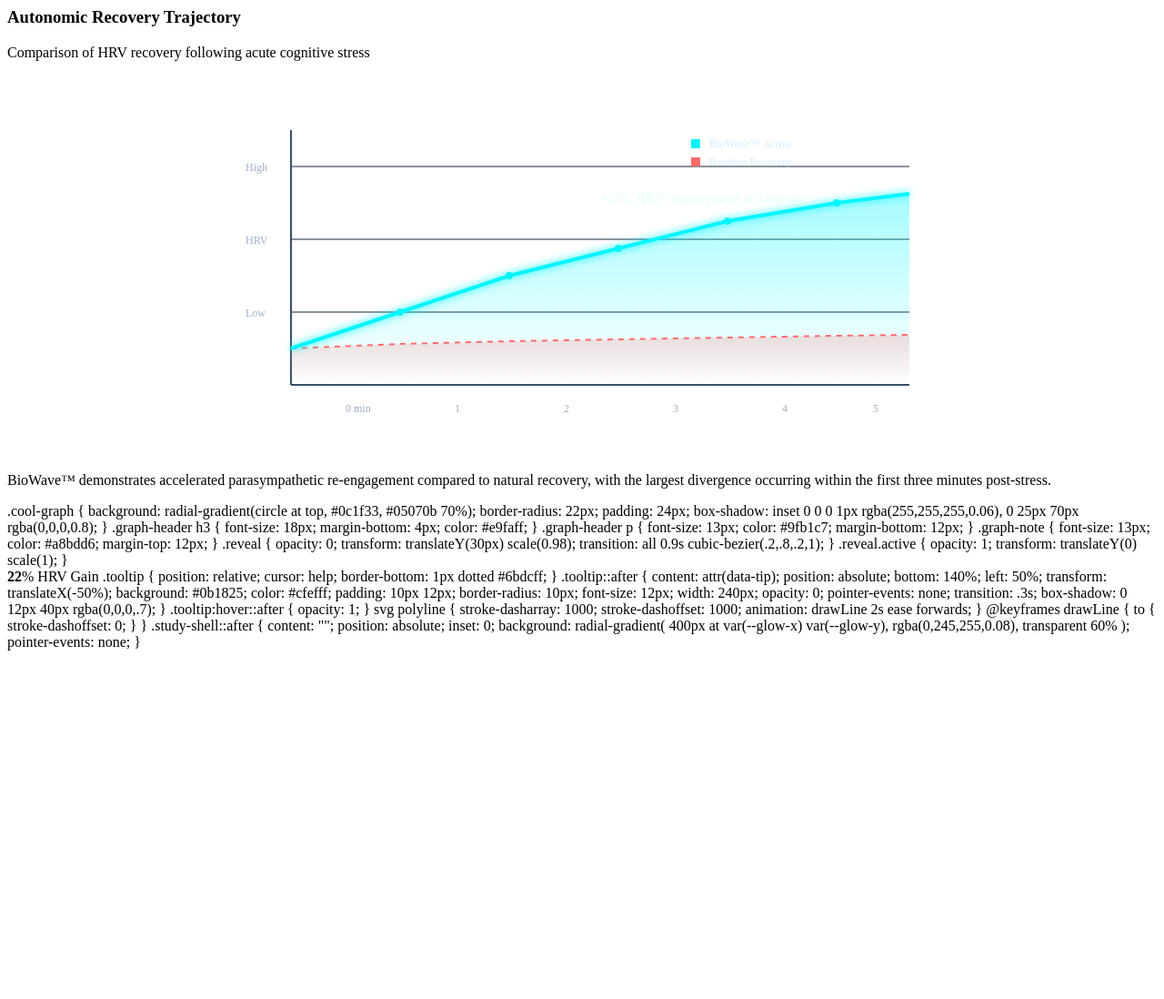
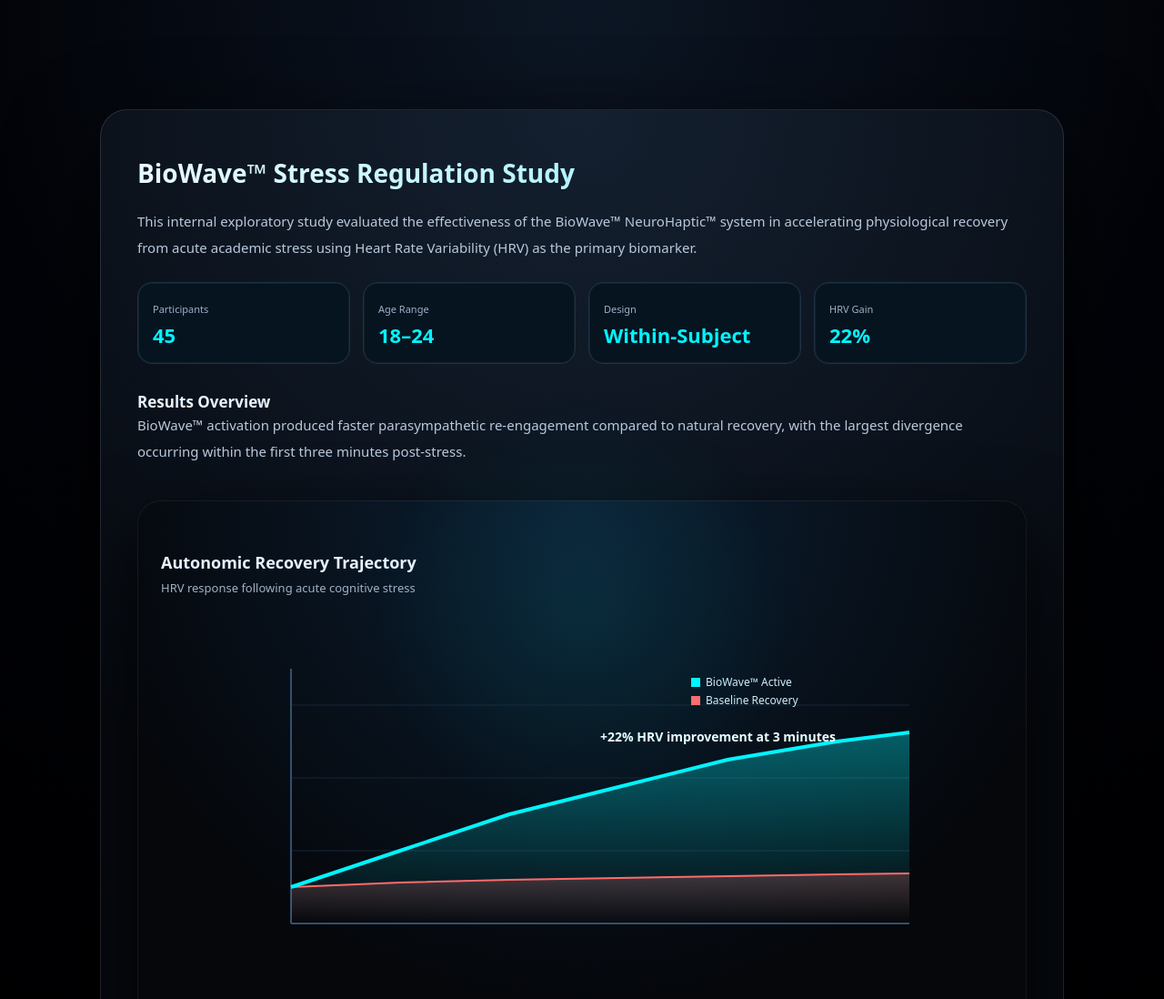
Before and after one commit to SPARKLECORP369/SPARKLE-CORPORATIONS, a plain HTML site: page index.html in a window 1280 px wide. Shown: the top 1098 px of the page at 91% size. Before the commit the page ends 800 px from the top, so only its background shows below. Drawn offline with Linux system fonts and the light colour scheme.

Commit message:
index.html

```diff
--- a/index.html
+++ b/index.html
@@ -1,34 +1,203 @@
-<div class="chart-wrapper cool-graph">
+<!DOCTYPE html>
+<html lang="en">
+<head>
+<meta charset="UTF-8" />
+<meta name="viewport" content="width=device-width, initial-scale=1.0" />
+<title>Sparkle Corporations — BioWave™ Study</title>
+
+<style>
+:root{
+  --accent:#00f5ff;
+  --accent-soft:#00cfe6;
+  --bg:#05070b;
+  --card:#0b111a;
+  --text:#eaf6ff;
+  --muted:#9fb1c7;
+}
+
+/* RESET */
+*{margin:0;padding:0;box-sizing:border-box}
+body{
+  font-family:system-ui,-apple-system,Segoe UI,sans-serif;
+  background:radial-gradient(circle at top,#0c1624 0,#020308 45%,#000 100%);
+  color:var(--text);
+}
+
+/* LAYOUT */
+main{
+  max-width:1100px;
+  margin:auto;
+  padding:60px 20px;
+}
+
+/* STUDY GLASS */
+.study-shell{
+  position:relative;
+  padding:60px 0;
+}
+.study-shell::after{
+  content:"";
+  position:absolute;
+  inset:0;
+  background:radial-gradient(
+    400px at var(--glow-x,50%) var(--glow-y,50%),
+    rgba(0,245,255,.08),
+    transparent 60%
+  );
+  pointer-events:none;
+}
+.study-glass{
+  background:
+    radial-gradient(circle at top,#142030,#06090f 70%);
+  border-radius:30px;
+  padding:50px 40px;
+  border:1px solid rgba(255,255,255,.12);
+  backdrop-filter:blur(22px);
+  box-shadow:0 40px 100px rgba(0,0,0,.85);
+}
+
+/* TYPOGRAPHY */
+h2{
+  font-size:28px;
+  margin-bottom:20px;
+  background:linear-gradient(90deg,#e9faff,#7deeff);
+  -webkit-background-clip:text;
+  -webkit-text-fill-color:transparent;
+}
+p{
+  font-size:15px;
+  line-height:1.9;
+  color:#b9c9dd;
+  margin-bottom:14px;
+}
+h3{
+  margin-top:30px;
+  font-size:17px;
+  color:#e7f2ff;
+}
+
+/* METRICS */
+.metric-grid{
+  display:grid;
+  grid-template-columns:repeat(auto-fit,minmax(160px,1fr));
+  gap:14px;
+  margin:24px 0;
+}
+.metric-card{
+  background:#061420;
+  border-radius:16px;
+  padding:16px;
+  border:1px solid #1e3246;
+  box-shadow:inset 0 0 0 1px rgba(255,255,255,.05);
+}
+.metric-card span{
+  font-size:11px;
+  color:var(--muted);
+}
+.metric-card strong{
+  display:block;
+  font-size:22px;
+  color:var(--accent);
+  margin-top:4px;
+}
+
+/* GRAPH */
+.cool-graph{
+  margin-top:40px;
+  padding:26px;
+  border-radius:26px;
+  background:radial-gradient(circle at top,#0c1f33,#05070b 70%);
+  box-shadow:
+    inset 0 0 0 1px rgba(255,255,255,.06),
+    0 30px 80px rgba(0,0,0,.8);
+}
+.graph-header h3{
+  font-size:18px;
+  margin-bottom:4px;
+}
+.graph-header p{
+  font-size:13px;
+  color:var(--muted);
+  margin-bottom:16px;
+}
+
+/* SVG ANIMATION */
+svg polyline{
+  stroke-dasharray:1200;
+  stroke-dashoffset:1200;
+  animation:drawLine 2.2s ease forwards;
+}
+@keyframes drawLine{to{stroke-dashoffset:0}}
+
+.graph-note{
+  margin-top:14px;
+  font-size:13px;
+  color:#a8bdd6;
+}
+
+/* SCROLL REVEAL */
+.reveal{
+  opacity:0;
+  transform:translateY(30px) scale(.98);
+  transition:all .9s cubic-bezier(.2,.8,.2,1);
+}
+.reveal.active{
+  opacity:1;
+  transform:none;
+}
+</style>
+</head>
+
+<body>
+
+<main>
+<section class="study-shell">
+<div class="study-glass reveal">
+
+<h2>BioWave™ Stress Regulation Study</h2>
+
+<p>
+This internal exploratory study evaluated the effectiveness of the BioWave™
+NeuroHaptic™ system in accelerating physiological recovery from acute academic
+stress using Heart Rate Variability (HRV) as the primary biomarker.
+</p>
+
+<div class="metric-grid">
+  <div class="metric-card"><span>Participants</span><strong>45</strong></div>
+  <div class="metric-card"><span>Age Range</span><strong>18–24</strong></div>
+  <div class="metric-card"><span>Design</span><strong>Within-Subject</strong></div>
+  <div class="metric-card"><span>HRV Gain</span><strong>22%</strong></div>
+</div>
+
+<h3>Results Overview</h3>
+<p>
+BioWave™ activation produced faster parasympathetic re-engagement compared to
+natural recovery, with the largest divergence occurring within the first three
+minutes post-stress.
+</p>
+
+<!-- GRAPH -->
+<div class="cool-graph reveal">
 <div class="graph-header">
   <h3>Autonomic Recovery Trajectory</h3>
-        <p>Comparison of HRV recovery following acute cognitive stress</p>
+  <p>HRV response following acute cognitive stress</p>
 </div>
 
 <svg viewBox="0 0 800 420" width="100%" height="420">
 
-        <!-- DEFINITIONS -->
 <defs>
   <linearGradient id="bioFill" x1="0" y1="0" x2="0" y2="1">
-                <stop offset="0%" stop-color="#00f5ff" stop-opacity="0.35"/>
+    <stop offset="0%" stop-color="#00f5ff" stop-opacity=".35"/>
     <stop offset="100%" stop-color="#00f5ff" stop-opacity="0"/>
   </linearGradient>
-
   <linearGradient id="baseFill" x1="0" y1="0" x2="0" y2="1">
-                <stop offset="0%" stop-color="#ff6b6b" stop-opacity="0.25"/>
+    <stop offset="0%" stop-color="#ff6b6b" stop-opacity=".25"/>
     <stop offset="100%" stop-color="#ff6b6b" stop-opacity="0"/>
   </linearGradient>
-
-            <filter id="glow">
-                <feGaussianBlur stdDeviation="4" result="blur"/>
-                <feMerge>
-                    <feMergeNode in="blur"/>
-                    <feMergeNode in="SourceGraphic"/>
-                </feMerge>
-            </filter>
 </defs>
 
 <!-- GRID -->
-        <g stroke="#14263a" stroke-width="1">
+<g stroke="#14263a">
   <line x1="80" y1="340" x2="760" y2="340"/>
   <line x1="80" y1="260" x2="760" y2="260"/>
   <line x1="80" y1="180" x2="760" y2="180"/>
@@ -38,20 +207,6 @@
 <!-- AXES -->
 <line x1="80" y1="60" x2="80" y2="340" stroke="#35506b" stroke-width="2"/>
 <line x1="80" y1="340" x2="760" y2="340" stroke="#35506b" stroke-width="2"/>
-
-        <!-- LABELS -->
-        <g fill="#9fb1c7" font-size="12">
-            <text x="30" y="105">High</text>
-            <text x="30" y="185">HRV</text>
-            <text x="30" y="265">Low</text>
-
-            <text x="140" y="370">0 min</text>
-            <text x="260" y="370">1</text>
-            <text x="380" y="370">2</text>
-            <text x="500" y="370">3</text>
-            <text x="620" y="370">4</text>
-            <text x="720" y="370">5</text>
-        </g>
 
 <!-- BASELINE AREA -->
 <path d="
@@ -77,41 +232,23 @@
 L760 340 L80 340 Z"
 fill="url(#bioFill)"/>
 
-        <!-- BASELINE LINE -->
+<!-- LINES -->
 <polyline
 points="80,300 200,295 320,292 440,290 560,288 680,286 760,285"
-            fill="none"
-            stroke="#ff6b6b"
-            stroke-width="2"
-            stroke-dasharray="6"/>
+fill="none" stroke="#ff6b6b" stroke-width="2" stroke-dasharray="6"/>
 
-        <!-- BIOWAVE LINE -->
 <polyline
 points="80,300 200,260 320,220 440,190 560,160 680,140 760,130"
-            fill="none"
-            stroke="#00f5ff"
-            stroke-width="4"
-            filter="url(#glow)"/>
+fill="none" stroke="#00f5ff" stroke-width="4"/>
 
-        <!-- DATA POINTS -->
-        <g fill="#00f5ff">
-            <circle cx="200" cy="260" r="4"/>
-            <circle cx="320" cy="220" r="4"/>
-            <circle cx="440" cy="190" r="4"/>
-            <circle cx="560" cy="160" r="4"/>
-            <circle cx="680" cy="140" r="4"/>
+<!-- LEGEND -->
+<g font-size="12" fill="#cfefff">
+  <rect x="520" y="70" width="10" height="10" fill="#00f5ff"/>
+  <text x="536" y="79">BioWave™ Active</text>
+  <rect x="520" y="90" width="10" height="10" fill="#ff6b6b"/>
+  <text x="536" y="99">Baseline Recovery</text>
 </g>
 
-        <!-- LEGEND -->
-        <g font-size="12">
-            <rect x="520" y="70" width="10" height="10" fill="#00f5ff"/>
-            <text x="540" y="79" fill="#cfefff">BioWave™ Active</text>
-
-            <rect x="520" y="90" width="10" height="10" fill="#ff6b6b"/>
-            <text x="540" y="99" fill="#cfefff">Baseline Recovery</text>
-        </g>
-
-        <!-- ANNOTATION -->
 <text x="420" y="140" fill="#eaffff" font-size="14" font-weight="600">
 +22% HRV improvement at 3 minutes
 </text>
@@ -119,142 +256,29 @@
 </svg>
 
 <p class="graph-note">
-        BioWave™ demonstrates accelerated parasympathetic re-engagement compared
-        to natural recovery, with the largest divergence occurring within the
-        first three minutes post-stress.
+BioWave™ shows accelerated autonomic recovery compared to natural baseline.
 </p>
 </div>
 
-.cool-graph {
-    background:
-        radial-gradient(circle at top, #0c1f33, #05070b 70%);
-    border-radius: 22px;
-    padding: 24px;
-    box-shadow:
-        inset 0 0 0 1px rgba(255,255,255,0.06),
-        0 25px 70px rgba(0,0,0,0.8);
-}
-
-.graph-header h3 {
-    font-size: 18px;
-    margin-bottom: 4px;
-    color: #e9faff;
-}
-
-.graph-header p {
-    font-size: 13px;
-    color: #9fb1c7;
-    margin-bottom: 12px;
-}
-
-.graph-note {
-    font-size: 13px;
-    color: #a8bdd6;
-    margin-top: 12px;
-}
-
-.reveal {
-    opacity: 0;
-    transform: translateY(30px) scale(0.98);
-    transition: all 0.9s cubic-bezier(.2,.8,.2,1);
-}
-
-.reveal.active {
-    opacity: 1;
-    transform: translateY(0) scale(1);
-}
+</div>
+</section>
+</main>
 
 <script>
-const reveals = document.querySelectorAll('.reveal');
+/* GLOW FOLLOW */
+document.addEventListener('mousemove',e=>{
+  document.documentElement.style.setProperty('--glow-x',e.clientX+'px');
+  document.documentElement.style.setProperty('--glow-y',e.clientY+'px');
+});
 
-const observer = new IntersectionObserver(entries => {
-    entries.forEach(entry => {
-        if (entry.isIntersecting) {
-            entry.target.classList.add('active');
-        }
+/* SCROLL REVEAL */
+const observer=new IntersectionObserver(entries=>{
+  entries.forEach(e=>{
+    if(e.isIntersecting)e.target.classList.add('active');
   });
-}, { threshold: 0.15 });
-
-reveals.forEach(r => observer.observe(r));
+},{threshold:.15});
+document.querySelectorAll('.reveal').forEach(el=>observer.observe(el));
 </script>
 
-<div class="reveal">
-    <!-- graph / metrics / paragraphs -->
-</div>
-
-<strong data-count="22">0</strong>% HRV Gain
-<script>
-document.querySelectorAll('[data-count]').forEach(el => {
-    const target = +el.dataset.count;
-    let count = 0;
-    const step = target / 40;
-
-    const interval = setInterval(() => {
-        count += step;
-        if (count >= target) {
-            el.textContent = target;
-            clearInterval(interval);
-        } else {
-            el.textContent = Math.round(count);
-        }
-    }, 25);
-});
-</script>
-.tooltip {
-    position: relative;
-    cursor: help;
-    border-bottom: 1px dotted #6bdcff;
-}
-
-.tooltip::after {
-    content: attr(data-tip);
-    position: absolute;
-    bottom: 140%;
-    left: 50%;
-    transform: translateX(-50%);
-    background: #0b1825;
-    color: #cfefff;
-    padding: 10px 12px;
-    border-radius: 10px;
-    font-size: 12px;
-    width: 240px;
-    opacity: 0;
-    pointer-events: none;
-    transition: .3s;
-    box-shadow: 0 12px 40px rgba(0,0,0,.7);
-}
-
-.tooltip:hover::after {
-    opacity: 1;
-}
-
-svg polyline {
-    stroke-dasharray: 1000;
-    stroke-dashoffset: 1000;
-    animation: drawLine 2s ease forwards;
-}
-
-@keyframes drawLine {
-    to { stroke-dashoffset: 0; }
-}
-<script>
-document.addEventListener('mousemove', e => {
-    document.documentElement.style.setProperty(
-        '--glow-x', `${e.clientX}px`
-    );
-    document.documentElement.style.setProperty(
-        '--glow-y', `${e.clientY}px`
-    );
-});
-</script>
-.study-shell::after {
-    content: "";
-    position: absolute;
-    inset: 0;
-    background: radial-gradient(
-        400px at var(--glow-x) var(--glow-y),
-        rgba(0,245,255,0.08),
-        transparent 60%
-    );
-    pointer-events: none;
-}
+</body>
+</html>
```
Lines whose indentation alone changed are shown as unchanged.
